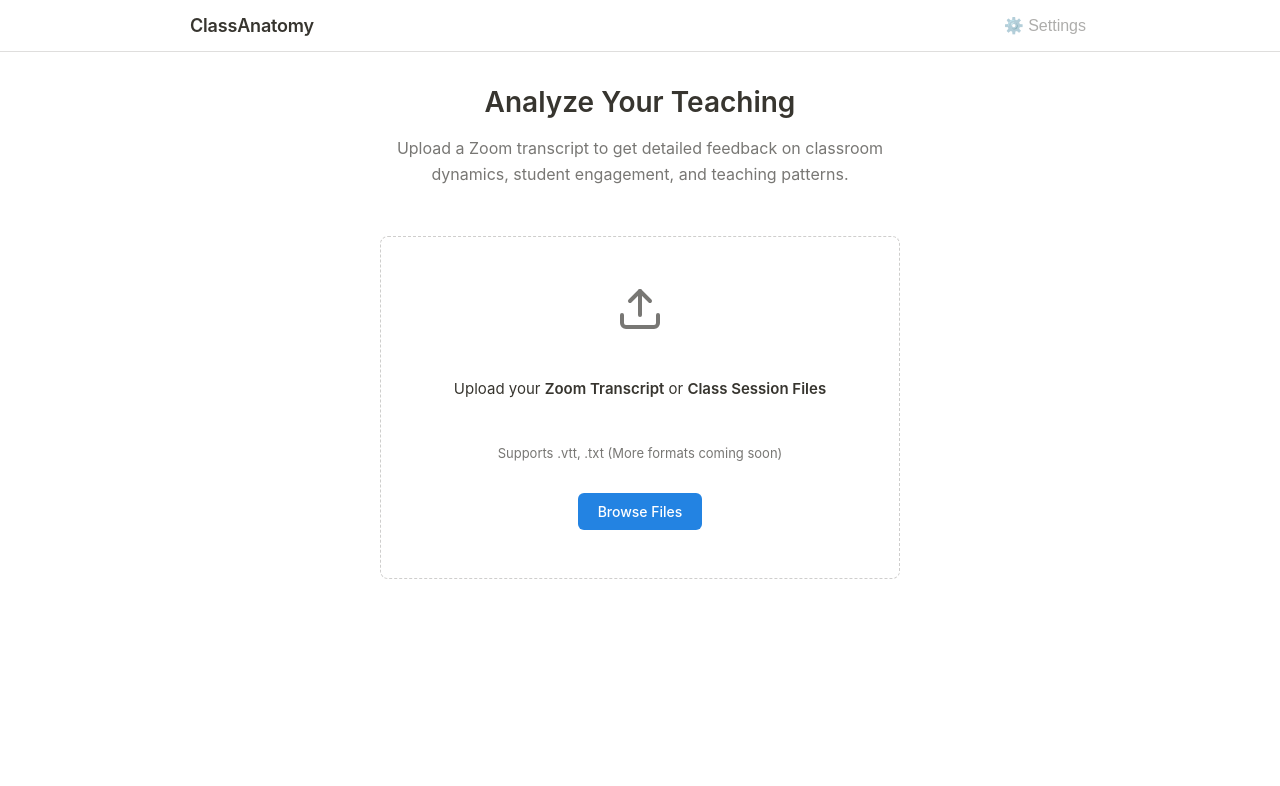
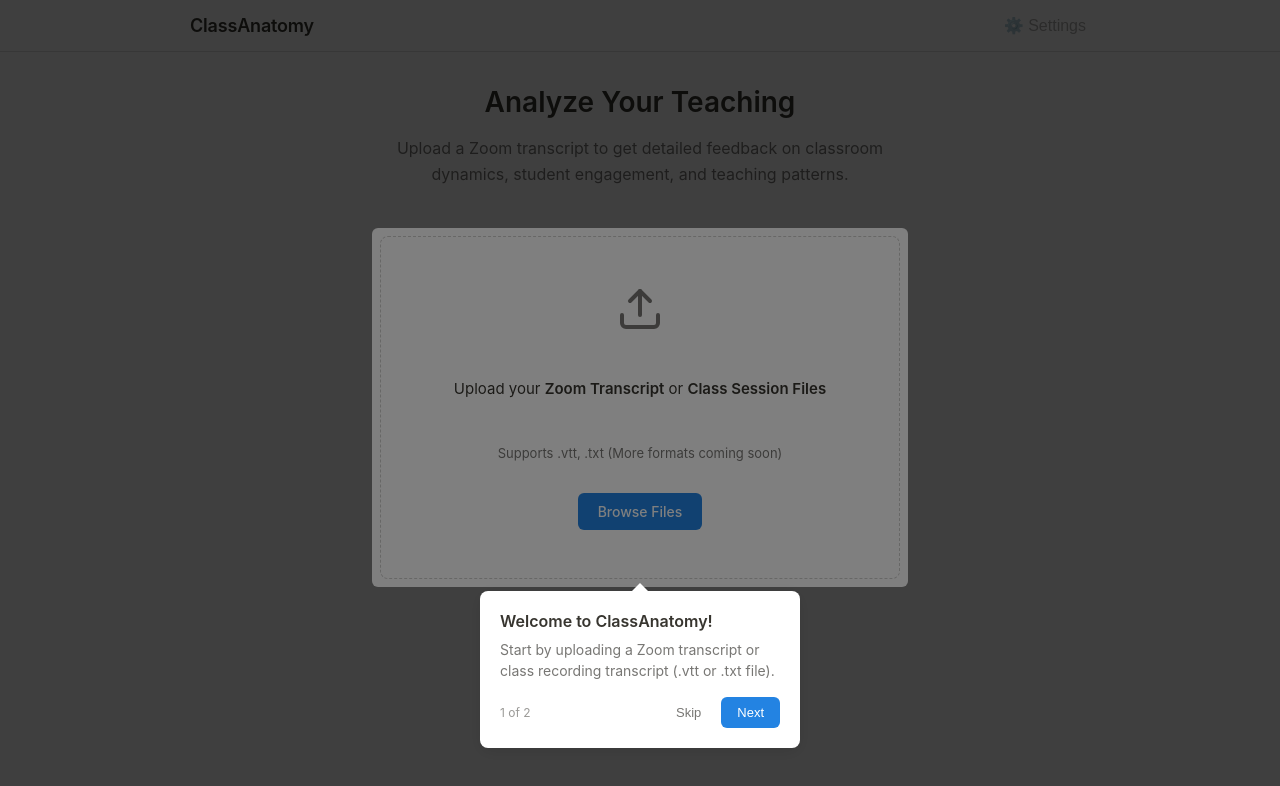
Before and after one commit to RRMaximiliano/next-class, a React (Vite) app: page / in a window 1280 px wide. Shown: the top 786 px of the page. Built offline with nearby package versions, Linux system fonts and the light colour scheme.

Commit message:
Add onboarding tour for first-time users
- Create OnboardingTour.jsx with multi-step tooltip tour
- Add spotlight effect to highlight target elements
- Persist tour completion in localStorage
- Create CSS with animations and dark mode support
- Show tour automatically on first visit

```diff
--- a/src/App.jsx
+++ b/src/App.jsx
@@ -3,6 +3,8 @@
 import { UploadZone } from './components/UploadZone';
 import { SessionHub } from './components/SessionHub';
 import { SettingsModal } from './components/SettingsModal';
+import { OnboardingTour, TOUR_STEPS } from './components/OnboardingTour';
+import './components/OnboardingTour.css';
 import ErrorBoundary from './components/ErrorBoundary';
 import './components/ErrorBoundary.css';
 import { parseTranscript } from './utils/transcriptParser';
@@ -84,6 +86,9 @@
           </div>
         )}
 
+        {/* Onboarding tour for first-time users */}
+        {view === 'upload' && <OnboardingTour steps={TOUR_STEPS} storageKey="onboarding_complete" />}
+
         {view === 'session' && analysisData && (
           <ErrorBoundary onReset={handleReset} showDetails={false}>
             <SessionHub analysis={analysisData} fileName={fileName} onReset={handleReset} />
--- /dev/null
+++ b/src/components/OnboardingTour.css
@@ -0,0 +1,127 @@
+/* Onboarding Tour Styles */
+.tour-overlay {
+  position: fixed;
+  top: 0;
+  left: 0;
+  right: 0;
+  bottom: 0;
+  background: rgba(0, 0, 0, 0.5);
+  z-index: 999;
+}
+
+.tour-spotlight {
+  position: fixed;
+  border-radius: var(--radius-md);
+  box-shadow: 0 0 0 9999px rgba(0, 0, 0, 0.5);
+  z-index: 1000;
+  pointer-events: none;
+  transition: all 0.3s ease;
+}
+
+.tour-tooltip {
+  position: fixed;
+  background: white;
+  border-radius: var(--radius-lg);
+  padding: 1.25rem;
+  max-width: 320px;
+  box-shadow: var(--shadow-lg);
+  z-index: 1001;
+  animation: tooltipFadeIn 0.2s ease;
+}
+
+@keyframes tooltipFadeIn {
+  from {
+    opacity: 0;
+    transform: translateY(-8px);
+  }
+
+  to {
+    opacity: 1;
+    transform: translateY(0);
+  }
+}
+
+.tour-arrow {
+  position: absolute;
+  top: -8px;
+  left: 50%;
+  transform: translateX(-50%);
+  width: 0;
+  height: 0;
+  border-left: 8px solid transparent;
+  border-right: 8px solid transparent;
+  border-bottom: 8px solid white;
+}
+
+.tour-tooltip h4 {
+  margin: 0 0 0.5rem 0;
+  font-size: 1rem;
+  font-weight: 600;
+  color: var(--color-text-main);
+}
+
+.tour-tooltip p {
+  margin: 0 0 1rem 0;
+  font-size: 0.875rem;
+  color: var(--color-text-muted);
+  line-height: 1.5;
+}
+
+.tour-footer {
+  display: flex;
+  justify-content: space-between;
+  align-items: center;
+}
+
+.tour-progress {
+  font-size: 0.75rem;
+  color: var(--color-text-light);
+}
+
+.tour-actions {
+  display: flex;
+  gap: 0.5rem;
+}
+
+.tour-skip {
+  background: none;
+  border: none;
+  color: var(--color-text-muted);
+  font-size: 0.8125rem;
+  cursor: pointer;
+  padding: 0.5rem 0.75rem;
+  border-radius: var(--radius-md);
+  transition: color 0.15s;
+}
+
+.tour-skip:hover {
+  color: var(--color-text-main);
+}
+
+.tour-next {
+  background: var(--color-primary);
+  color: white;
+  border: none;
+  font-size: 0.8125rem;
+  font-weight: 500;
+  padding: 0.5rem 1rem;
+  border-radius: var(--radius-md);
+  cursor: pointer;
+  transition: background 0.15s;
+}
+
+.tour-next:hover {
+  background: var(--color-accent-secondary);
+}
+
+/* Dark mode support */
+@media (prefers-color-scheme: dark) {
+  .tour-tooltip {
+    background: var(--color-bg-card);
+    box-shadow: 0 4px 20px rgba(0, 0, 0, 0.4);
+  }
+
+  .tour-arrow {
+    border-bottom-color: var(--color-bg-card);
+  }
+}
--- /dev/null
+++ b/src/components/OnboardingTour.jsx
@@ -0,0 +1,157 @@
+import React, { useState, useEffect } from 'react';
+import './OnboardingTour.css';
+
+const TOUR_STEPS = [
+  {
+    target: '.upload-zone',
+    title: 'Welcome to ClassAnatomy!',
+    content: 'Start by uploading a Zoom transcript or class recording transcript (.vtt or .txt file).',
+    position: 'bottom'
+  },
+  {
+    target: '.settings-btn',
+    title: 'Add Your API Key',
+    content: 'Click Settings to add your OpenAI API key. This enables AI-powered analysis and feedback.',
+    position: 'bottom-left'
+  }
+];
+
+const SESSION_TOUR_STEPS = [
+  {
+    target: '.hub-tabs',
+    title: 'Explore Your Analysis',
+    content: 'Navigate between tabs to see different insights: Summary, Detailed Feedback, Class Anatomy, and Documents.',
+    position: 'bottom'
+  },
+  {
+    target: '.btn-ai-generate',
+    title: 'Generate AI Insights',
+    content: 'Click here to generate AI-powered analysis of your teaching session.',
+    position: 'bottom'
+  },
+  {
+    target: '.export-buttons',
+    title: 'Export Your Report',
+    content: 'Copy, download, or print your generated reports to share with colleagues.',
+    position: 'bottom-left'
+  }
+];
+
+export const OnboardingTour = ({ steps = TOUR_STEPS, storageKey = 'tour_completed', onComplete }) => {
+  const [currentStep, setCurrentStep] = useState(0);
+  const [isVisible, setIsVisible] = useState(false);
+
+  useEffect(() => {
+    const completed = localStorage.getItem(storageKey);
+    if (!completed) {
+      // Small delay to let the page render
+      const timer = setTimeout(() => setIsVisible(true), 500);
+      return () => clearTimeout(timer);
+    }
+  }, [storageKey]);
+
+  const handleNext = () => {
+    if (currentStep < steps.length - 1) {
+      setCurrentStep(prev => prev + 1);
+    } else {
+      handleComplete();
+    }
+  };
+
+  const handleSkip = () => {
+    handleComplete();
+  };
+
+  const handleComplete = () => {
+    localStorage.setItem(storageKey, 'true');
+    setIsVisible(false);
+    if (onComplete) onComplete();
+  };
+
+  if (!isVisible || steps.length === 0) return null;
+
+  const step = steps[currentStep];
+  const targetElement = document.querySelector(step.target);
+
+  // If target doesn't exist, skip this step
+  if (!targetElement) {
+    if (currentStep < steps.length - 1) {
+      setTimeout(() => setCurrentStep(prev => prev + 1), 100);
+    } else {
+      handleComplete();
+    }
+    return null;
+  }
+
+  const rect = targetElement.getBoundingClientRect();
+
+  // Calculate tooltip position
+  let tooltipStyle = {};
+  switch (step.position) {
+    case 'bottom':
+      tooltipStyle = {
+        top: rect.bottom + 12,
+        left: rect.left + rect.width / 2,
+        transform: 'translateX(-50%)'
+      };
+      break;
+    case 'bottom-left':
+      tooltipStyle = {
+        top: rect.bottom + 12,
+        right: window.innerWidth - rect.right
+      };
+      break;
+    case 'top':
+      tooltipStyle = {
+        bottom: window.innerHeight - rect.top + 12,
+        left: rect.left + rect.width / 2,
+        transform: 'translateX(-50%)'
+      };
+      break;
+    default:
+      tooltipStyle = {
+        top: rect.bottom + 12,
+        left: rect.left
+      };
+  }
+
+  return (
+    <>
+      {/* Overlay */}
+      <div className="tour-overlay" onClick={handleSkip} />
+
+      {/* Spotlight on target */}
+      <div
+        className="tour-spotlight"
+        style={{
+          top: rect.top - 8,
+          left: rect.left - 8,
+          width: rect.width + 16,
+          height: rect.height + 16
+        }}
+      />
+
+      {/* Tooltip */}
+      <div className="tour-tooltip" style={tooltipStyle}>
+        <div className="tour-arrow" />
+        <h4>{step.title}</h4>
+        <p>{step.content}</p>
+        <div className="tour-footer">
+          <span className="tour-progress">
+            {currentStep + 1} of {steps.length}
+          </span>
+          <div className="tour-actions">
+            <button className="tour-skip" onClick={handleSkip}>
+              Skip
+            </button>
+            <button className="tour-next" onClick={handleNext}>
+              {currentStep === steps.length - 1 ? 'Got it!' : 'Next'}
+            </button>
+          </div>
+        </div>
+      </div>
+    </>
+  );
+};
+
+export { TOUR_STEPS, SESSION_TOUR_STEPS };
```
